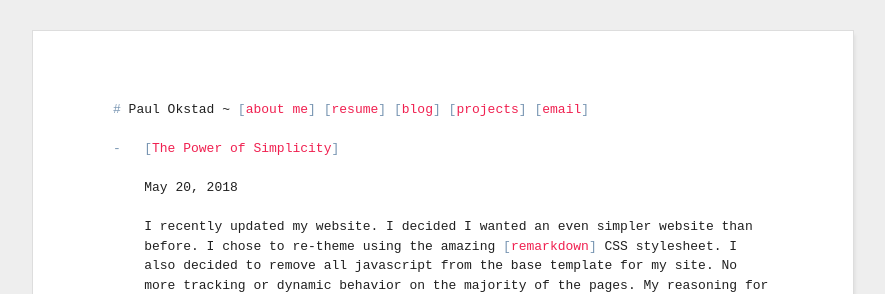
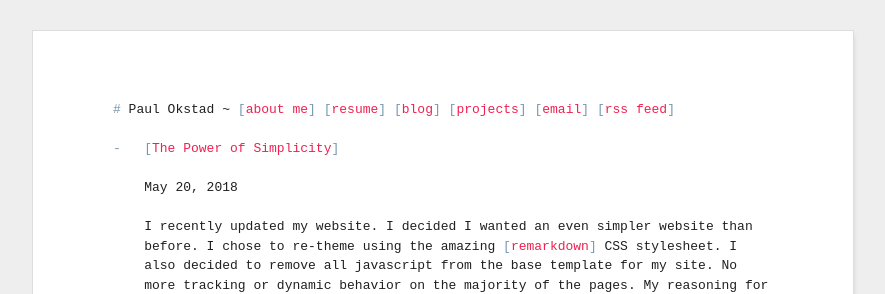
Before and after one commit to pokstad/pokstad.github.io, a Jekyll site: the page built from index.html, in a window 1280 px wide and 900 px high. Shown: the top 294 px of the window, without its empty margins (197-1082 px from the left). Built offline with Jekyll 4.4.1, drawn with Linux system fonts in a browser that asks for light colours.

Commit message:
add RSS feed

```diff
--- a/_config.yaml
+++ b/_config.yaml
@@ -4,3 +4,6 @@ name: pokstad is Paul Okstad
 description: Paul Okstad's blog about code, life, and general health
 
 url: http://pokstad.com
+
+plugins:
+  - jekyll-feed
--- a/_includes/header.html
+++ b/_includes/header.html
@@ -5,4 +5,5 @@
     <meta name="author" content="">
     <title>{{ page.title }}</title>
     <link href="/css/remarkdown.css" rel="stylesheet">
+		{% feed_meta %}
 </head>
--- a/_includes/nav.html
+++ b/_includes/nav.html
@@ -5,4 +5,5 @@
   <a href="/index.html">blog</a>
   <a href="/projects.html">projects</a>
   <a href="mailto:pokstad@icloud.com">email</a>
+  <a href="/feed.xml">rss feed</a>
 </h1>
```
Also changed, not shown: 1 other file.
